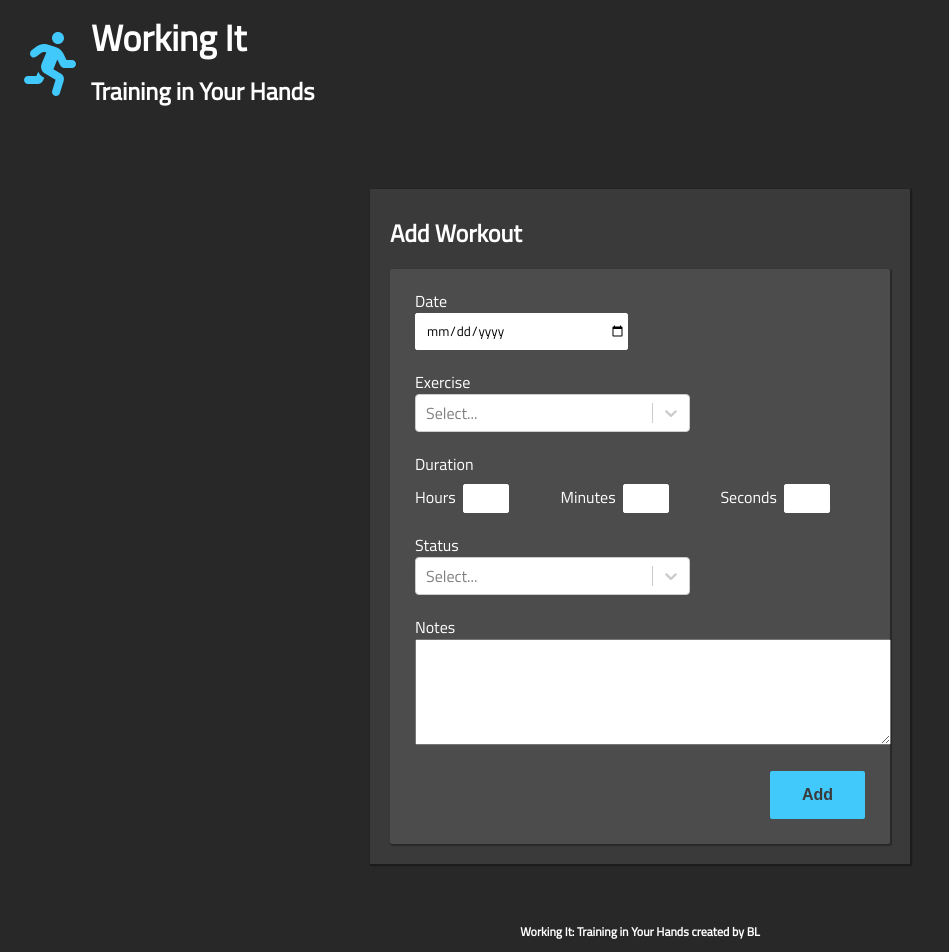
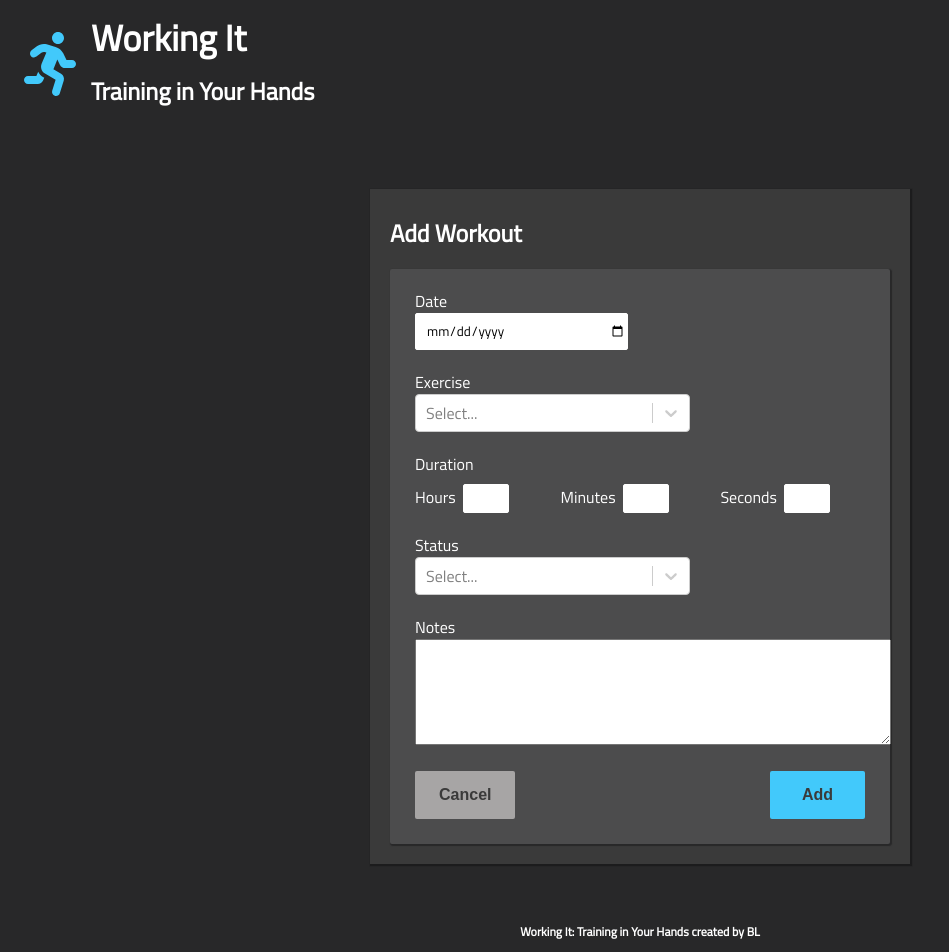
Before and after one commit to blac2121/working_it_training_app, a React (Create React App) app: page /add in a window 1280 px wide. Shown: the top 952 px of the page, without its empty margins (0-949 px from the left). Built offline with nearby package versions, Linux system fonts and the light colour scheme; no server answers.

Commit message:
added cancel button to add page

```diff
--- a/src/components/CreateEntry.jsx
+++ b/src/components/CreateEntry.jsx
@@ -4,7 +4,6 @@ import axios from "axios";
 import styled from "styled-components";
 import Select from 'react-select';
 import SubmitButton from "./SubmitButton";
-// import CancelButton from "./CancelButton";
 
 const AddContainer = styled.div`
   display: flex;
@@ -173,7 +172,34 @@ const NotesField = styled.textarea`
 
 const ButtonDiv = styled.div`
   display: flex;
-  justify-content: flex-end;
+  justify-content: space-between;
+`
+
+const Cancel = styled.button`
+  background-color: #A7A5A5;
+  border: none;
+  color: #3A3A3A;
+  padding: 15px 24px;
+  font-size: 16px;
+  border-radius: 2px;
+  cursor: pointer;
+  font-weight: 700;
+
+  &:hover {
+    background: #848383;
+  }
+
+  @media (max-width: 768px) {
+    width: 450px;
+  }
+
+  @media (max-width: 425px) {
+    width: 275px;
+  }
+
+  @media (max-width: 320px) {
+    width: 275px;
+  }
 `
 
 const dropdownStyle = {
@@ -204,7 +230,7 @@ const CreateEntry = (props) => {
     { value: 'Walk', label: 'Walk' },
     { value: 'Hiking', label: 'Hiking' },
     { value: 'Strength Training', label: 'Strength Training' },
-    { value: 'High Intensity Interval Training', label: 'High Intensity Interval Training' },
+    { value: 'HIIT', label: 'HIIT' },
     { value: 'Dance', label: 'Dance' },
     { value: 'Other', label: 'Other' },
   ];
@@ -250,6 +276,10 @@ const CreateEntry = (props) => {
       props.setFetchEntries(!props.fetchEntries)
       history.push("/")
     }
+  }
+
+  const handleCancel = () => {
+    history.push("/")
   }
 
   const calculateDuration = () => {
@@ -365,8 +395,7 @@ const CreateEntry = (props) => {
           </div>
         </NotesInput>
         <ButtonDiv>
-          {/* <CancelButton label="Cancel" handleClick="handleReset"></CancelButton> */}
-          {/* <button type="reset" onClick={handleReset}>Cancel</button> */}
+          <Cancel onClick={handleCancel}>Cancel</Cancel>
           <SubmitButton label="Add" handleClick="onSubmit"></SubmitButton>
         </ButtonDiv>
       </AddForm>
--- a/src/components/EditEntry.jsx
+++ b/src/components/EditEntry.jsx
@@ -1,12 +1,9 @@
 import React, { useState, useEffect } from "react";
-import { useParams } from 'react-router-dom';
-// import { useParams, useHistory } from 'react-router-dom';
-
+import { useParams, useHistory } from 'react-router-dom';
 import axios from "axios";
 import styled from "styled-components";
 import Select from 'react-select';
 import SubmitButton from "./SubmitButton";
-// import CancelButton from "./CancelButton";
 
 const AddContainer = styled.div`
   display: flex;
@@ -71,7 +68,7 @@ const TimeLable = styled.label`
 
 const TimeInput = styled.input`
   width: 40px;
-  heoght: 25px;
+  height: 25px;
 `
 
 const DurationInputs = styled.div`
@@ -123,7 +120,7 @@ const EditEntry = (props) => {
   const [duration, setDuration] = useState(0)
   const [status, setStatus] = useState("")
   const [notes, setNotes] = useState("")
-  // const history = useHistory();
+  const history = useHistory();
 
 
  // Sets and Processes Exercise Drop Down
@@ -132,14 +129,10 @@ const EditEntry = (props) => {
     { value: 'Run', label: 'Run' },
     { value: 'Swim', label: 'Swim' },
     { value: 'Walk', label: 'Walk' },
-    { value: 'Rower', label: 'Rower' },
-    { value: 'Elliptical', label: 'Elliptical' },
-    { value: 'High Intensity Interval Training', label: 'High Intensity Interval Training' },
-    { value: 'Stair Stepper', label: 'Stair Stepper' },
     { value: 'Hiking', label: 'Hiking' },
-    { value: 'Yoga', label: 'Yoga' },
+    { value: 'Strength Training', label: 'Strength Training' },
+    { value: 'HIIT', label: 'HIIT' },
     { value: 'Dance', label: 'Dance' },
-    { value: 'Strength Training', label: 'Strength Training' },
     { value: 'Other', label: 'Other' },
   ];
 
@@ -199,26 +192,29 @@ const EditEntry = (props) => {
   useEffect(() => {
     let work = props.workouts.find((x) => params.id === x.id);
     setWorkout(work)
-  }, []) // evaluating if this condition changed, if so use it. this makes it a component did mount
+  }, [])
 
   useEffect(() => {
     if (workout) {
+
       const durationInput = workout.fields.duration
       let hours = Math.floor(durationInput / 3600)
       let minutes = Math.floor((durationInput - (hours * 3600)) / 60);
       let seconds = durationInput - (hours * 3600) - (minutes * 60);
 
+      // for (let key in status) {
+      //   key === "value" && setStatus(workout.fields.status[key])
+      // }
+
       setDate(workout.fields.date)
       setExercise(workout.fields.exercise)
-
       setHours(hours)
       setMinutes(minutes)
       setSeconds(seconds)
-
       setStatus(workout.fields.status)
       setNotes(workout.fields.notes)
     }
-  }, [workout]) //checking for state to change in workout
+  }, [workout])
 
   return (
     <AddContainer>
@@ -326,7 +322,7 @@ const EditEntry = (props) => {
         </NotesInput>
         <ButtonDiv>
           {/* <CancelButton label="Cancel" handleClick="handleReset"></CancelButton> */}
-          {/* <button type="reset" onClick={handleReset}>Cancel</button> */}
+          {/* <button onClick={}>Cancel</button> */}
           <SubmitButton label="Save" handleClick="onSubmit"></SubmitButton>
         </ButtonDiv>
       </AddForm>
--- a/src/components/ListEntry.jsx
+++ b/src/components/ListEntry.jsx
@@ -206,10 +206,6 @@ const ChevronEntryCard = styled.div`
 
 const ListEntry = (props) => {
 
-  const listData = [...props.workouts]
-  console.log(listData)
-
-
   return (
     <Main>
       <ListHeader>
@@ -237,7 +233,7 @@ const ListEntry = (props) => {
                         case "Walk": return <IconEntryCard>{walk}</IconEntryCard>;
                         case "Hiking": return <IconEntryCard>{hike}</IconEntryCard>;
                         case "Strength Training": return <IconEntryCard>{dumbbell}</IconEntryCard>;
-                        case "High Intensity Interval Training": return <IconEntryCard>{stopwatch}</IconEntryCard>;
+                        case "HIIT": return <IconEntryCard>{stopwatch}</IconEntryCard>;
                         case "Dance": return <IconEntryCard>{dance}</IconEntryCard>;
                         case "Other": return <IconEntryCard>{stopwatch}</IconEntryCard>;
                         default: return <IconEntryCard>{stopwatch}</IconEntryCard>
--- a/src/components/SubmitButton.jsx
+++ b/src/components/SubmitButton.jsx
@@ -12,7 +12,7 @@ const Button = styled.button`
   font-weight: 700;
 
   &:hover {
-    background: #68BBDA;
+    background: #60ADCA;
   }
 
   @media (max-width: 768px) {
```
Also changed, not shown: src/components/CancelButton.jsx (added, +39 -0 lines).
